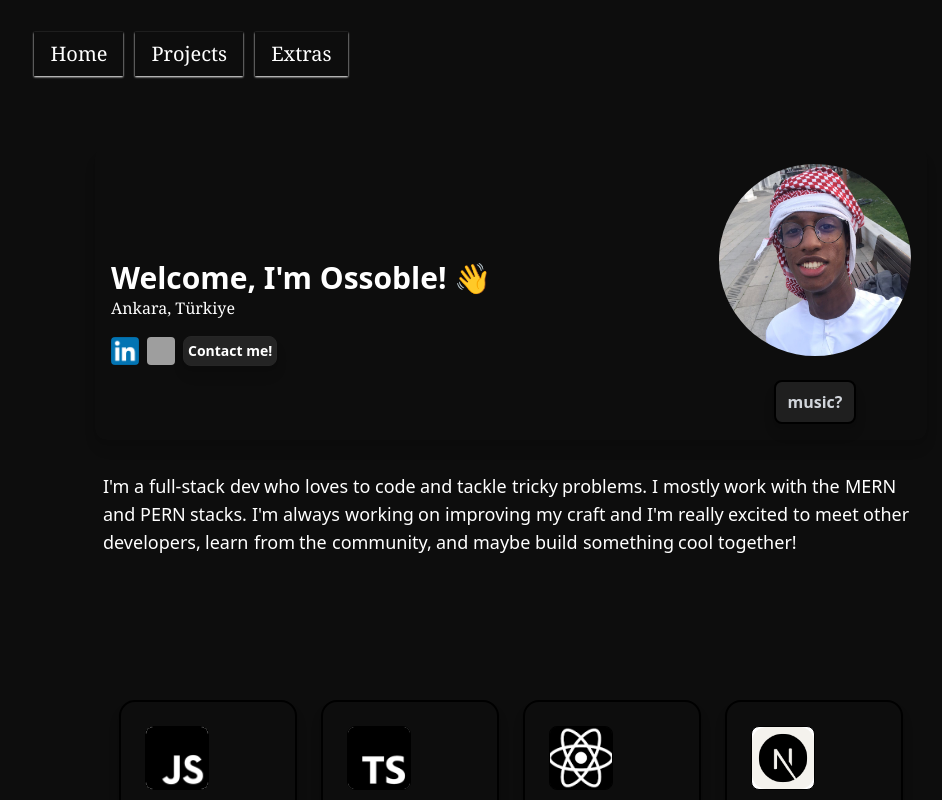
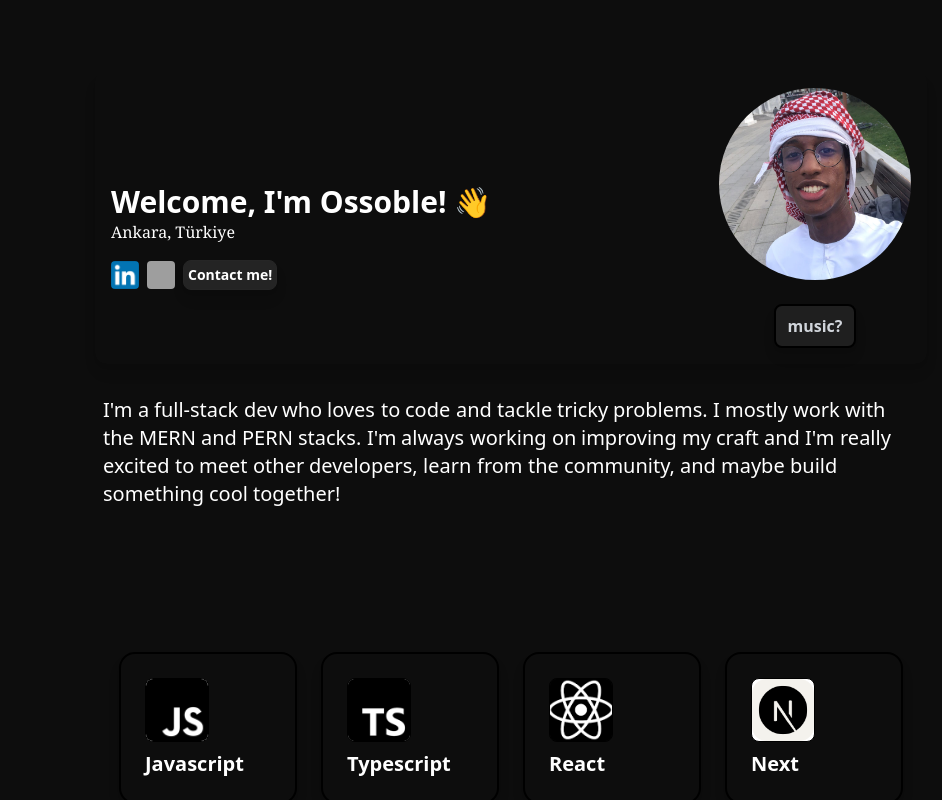
Before and after one commit to osso2k/Portfolio, a React (Vite) app: page / in a window 1280 px wide. Shown: the top 800 px of the page, without its empty margins (129-1071 px from the left). Built offline with nearby package versions, Linux system fonts and the light colour scheme; grey boxes are pictures that could not be loaded.

Commit message:
Responsive on mobile and also added minor animations

```diff
--- a/package.json
+++ b/package.json
@@ -15,6 +15,7 @@
     "framer-motion": "^12.23.12",
     "gsap": "^3.14.1",
     "matter-js": "^0.20.0",
+    "motion": "^12.26.2",
     "postcss": "^8.5.5",
     "react": "^19.1.0",
     "react-dom": "^19.1.0",
--- a/src/App.jsx
+++ b/src/App.jsx
@@ -3,14 +3,12 @@ import { BrowserRouter as Router, Routes, Route } from "react-router-dom";
 import Home from "./pages/Home";
 import Projects from "./pages/Projects";
 import Extras from "./pages/Extras";
-import Navbar from "./components/Navbar";
 
 const App = () => {
   return (
     <Router>
       <div className="min-h-screen flex flex-col bg-[hsl(0,0%,5%)] text-white scroll-smooth">
         <div className="flex-grow">
-          <Navbar />
           <Routes>
             <Route path="/" element={<Home />} />
             <Route path="/projects" element={<Projects />} />
--- a/src/components/Navbar.jsx
+++ /dev/null
@@ -1,38 +0,0 @@
-import React from "react";
-import { useNavigate } from "react-router-dom";
-
-const Navbar = () => {
-  const navigate = useNavigate();
-  return (
-    <div className="flex justify-center items-center w-[50%] h-[10%] pt-8">
-      <div className="flex gap-3 font-serif">
-        <li
-          className="list-none text-xl cursor-pointer shadow-sm px-4 py-2 hover:scale-95 shadow-white"
-          onClick={() => {
-            navigate("/");
-          }}
-        >
-          Home
-        </li>
-        <li
-          className="list-none text-xl cursor-pointer shadow-sm px-4 py-2 hover:scale-95  shadow-white"
-          onClick={() => {
-            navigate("/projects");
-          }}
-        >
-          Projects
-        </li>
-        <li
-          className="list-none text-xl cursor-pointer shadow-sm px-4 py-2 hover:scale-95  shadow-white"
-          onClick={() => {
-            navigate("/extras");
-          }}
-        >
-          Extras
-        </li>
-      </div>
-    </div>
-  );
-};
-
-export default Navbar;
--- a/src/components/Skills.jsx
+++ b/src/components/Skills.jsx
@@ -14,55 +14,47 @@ const Skills = () => {
       name: "Javascript",
       icon: jspng,
       color: "from-[hsl(0,0%,8%)] to-[hsl(0,0%,10%)]",
-      level: 100,
     },
     {
       name: "Typescript",
       icon: tspng,
       color: "from-[hsl(0,0%,8%)] to-[hsl(0,0%,10%)]",
-      level: 60,
     },
     {
       name: "React",
       icon: reactpng,
       color: "from-[hsl(0,0%,8%)] to-[hsl(0,0%,10%)]",
-      level: 95,
     },
     {
       name: "Next ",
       icon: nextpng,
       color: "from-[hsl(0,0%,8%)] to-[hsl(0,0%,10%)]",
-      level: 70,
     },
     {
       name: "Tailwind",
       icon: tailwindpng,
       color: "from-[hsl(0,0%,8%)] to-[hsl(0,0%,10%)]",
-      level: 85,
     },
     {
       name: "Node JS",
       icon: nodejspng,
       color: "from-[hsl(0,0%,8%)] to-[hsl(0,0%,10%)]",
-      level: 85,
     },
     {
       name: "Express",
       icon: expresspng,
       color: "from-[hsl(0,0%,8%)] to-[hsl(0,0%,10%)] ",
-      level: 85,
     },
     {
       name: "Databases",
       icon: dbpng,
       color: "from-[hsl(0,0%,8%)] to-[hsl(0,0%,10%)]",
-      level: 85,
     },
   ];
   return (
     <div>
       <section className="py-12 text-white mt-24">
-        <div className="grid grid-cols-1 sm:grid-cols-2 lg:grid-cols-4 gap-6 px-6 max-w-6xl mx-auto">
+        <div className="grid grid-cols-3 sm:grid-cols-2 lg:grid-cols-4 gap-6 px-6 max-w-6xl mx-auto">
           {skills.map((skill, i) => (
             <div
               key={i}
@@ -76,7 +68,9 @@ const Skills = () => {
                 />
               </div>
 
-              <h3 className="text-xl font-semibold mt-2 ">{skill.name}</h3>
+              <h3 className="flex text-sm sm:text-lg md:text-xl text-center font-semibold mt-2 ">
+                {skill.name}
+              </h3>
             </div>
           ))}
         </div>
--- a/src/pages/Home.jsx
+++ b/src/pages/Home.jsx
@@ -1,10 +1,9 @@
-import React from "react";
 import linkedinImg from "../assets/linkedin.png";
 import githubImg from "../assets/github.png";
 import osso from "../assets/osso.jpeg";
 import BlurText from "../Techs/BlurText";
 import Skills from "../components/Skills";
-import Projects from "./Projects";
+import { motion as Motion } from "motion/react";
 
 const Home = () => {
   const linkedIn = () => {
@@ -28,7 +27,7 @@ const Home = () => {
   return (
     <div className="min-h-screen flex items-start bg-[hsl(0,0%,5%)]">
       <div className="w-full max-w-4xl mx-auto px-4 sm:px-6 lg:px-8 py-8">
-        <div className="flex flex-col md:flex-row items-center md:items-start rounded-xl p-4 border-black shadow-lg mt-10">
+        <div className=" grid grid-cols-2 md:flex flex-col md:flex-row items-center md:items-start rounded-xl p-4 border-black shadow-lg mt-10">
           <div className="flex flex-col flex-1 pt-6 md:pt-24 pr-2">
             <h1 className="text-xl md:text-2xl lg:text-3xl font-semibold">
               Welcome, I'm Ossoble! 👋
@@ -57,7 +56,9 @@ const Home = () => {
           </div>
 
           <div className="flex flex-col items-center md:items-center md:ml-6">
-            <img
+            <Motion.img
+              whileHover={{ scale: 1.1 }}
+              transition={{ ease: "easeOut" }}
               className="h-32 w-32 md:h-48 md:w-48 rounded-full object-cover"
               src={osso}
               alt="profile"
@@ -71,13 +72,13 @@ const Home = () => {
           </div>
         </div>
 
-        <div className="pt-4 mt-4 text-center md:text-right">
+        <div className="pt-4 mt-4 text-center ">
           <BlurText
             text="I'm a full-stack dev who loves to code and tackle tricky problems. I mostly work with the MERN and PERN stacks. I'm always working on improving my craft and I'm really excited to meet other developers, learn from the community, and maybe build something cool together!"
             delay={50}
             animateBy="words"
             direction="top"
-            className="text-md sm:text-lg md:text-lg pl-2 "
+            className="text-sm md:text-lg lg:text-xl pl-2 "
           />
         </div>
 
```
Also changed, not shown: 1 other file (tests, documents, lock files or other folders).
